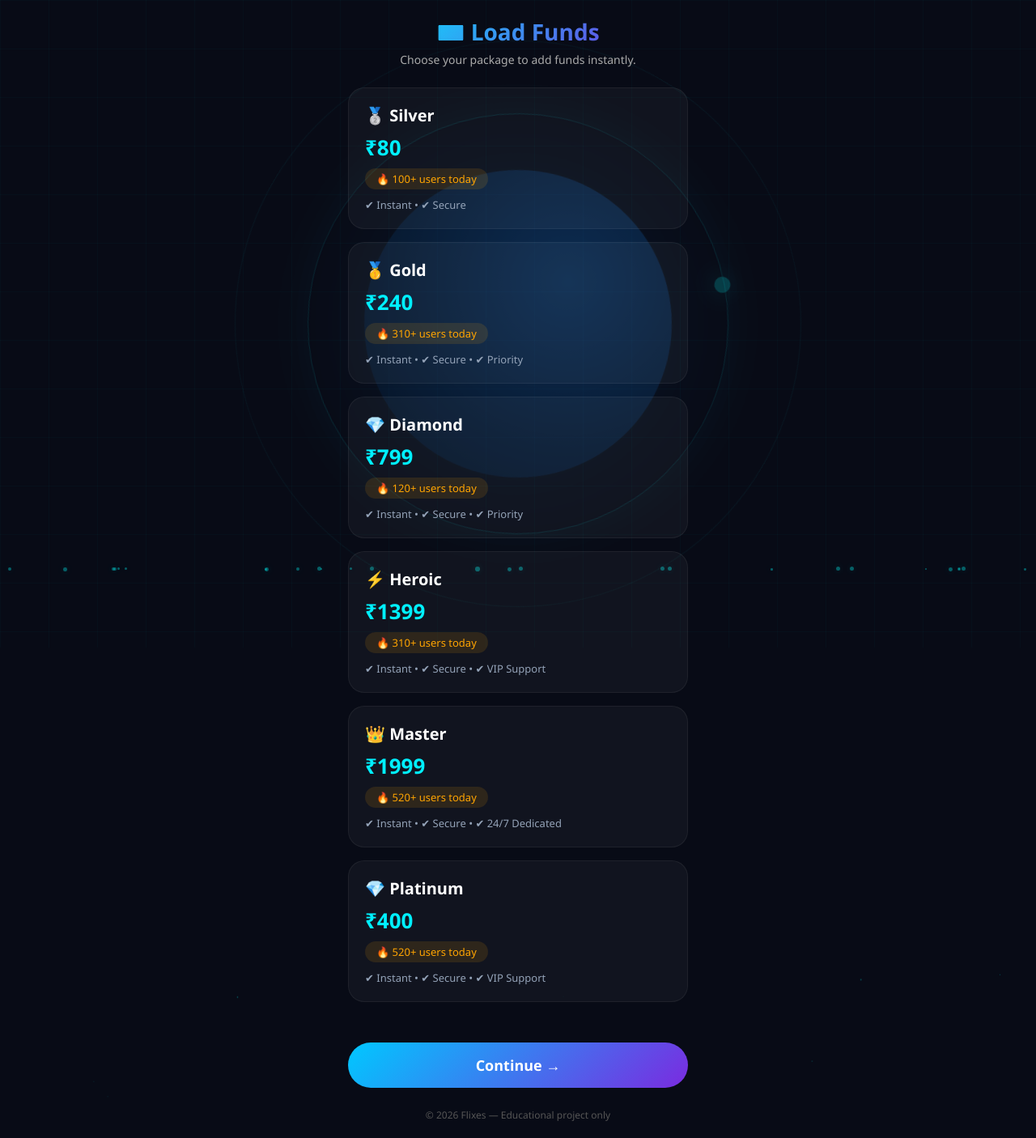
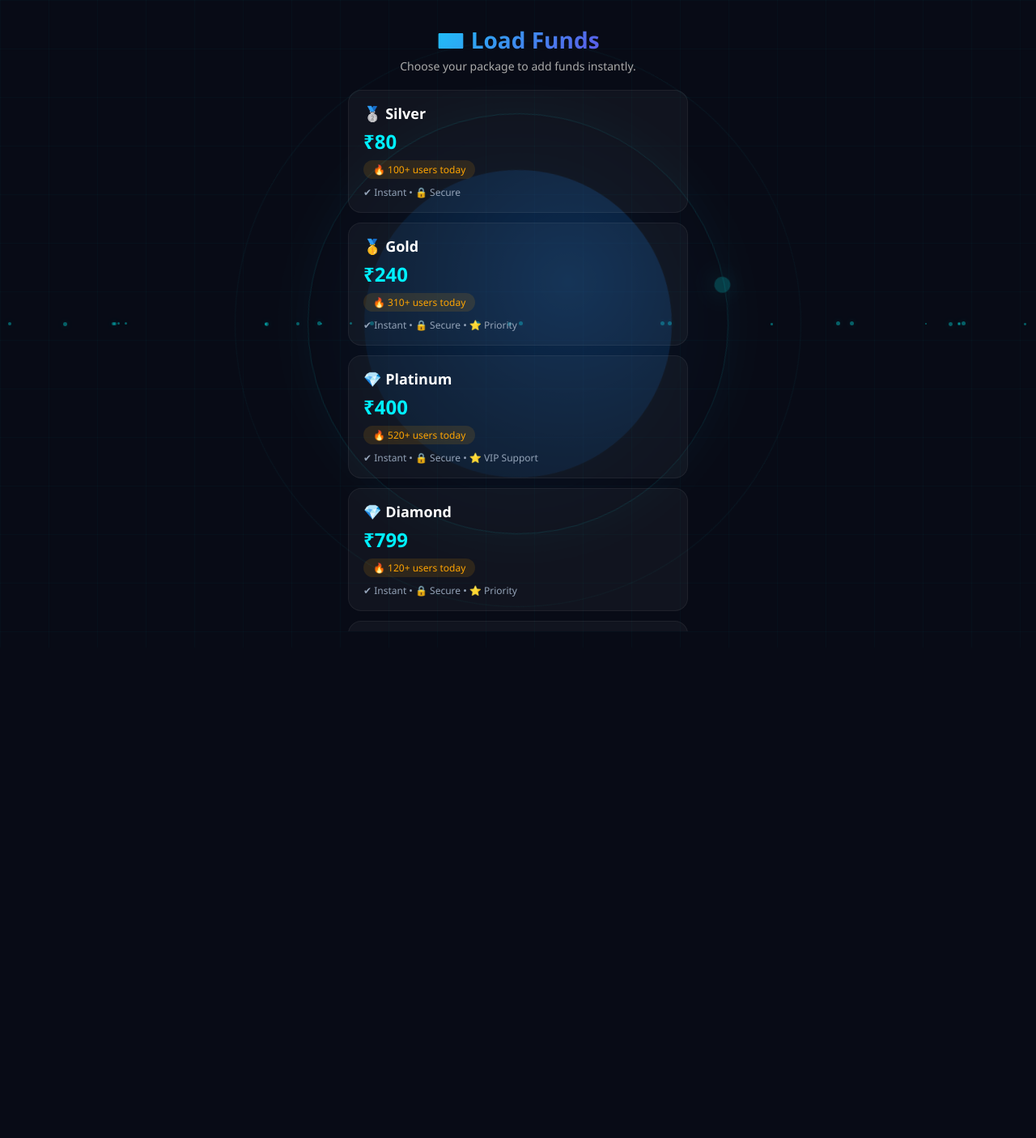
Before and after one commit to subhammohanty0044-droid/MRX-Demo-Project, a Flask app: page /page4 in a window 1280 px wide. Shown: the whole page at 81% size. After the commit the page ends 780 px from the top, so only its background shows below. Run offline with Flask 3, Linux system fonts and the light colour scheme.

Commit message:
Update page4.html

```diff
--- a/templates/page4.html
+++ b/templates/page4.html
@@ -6,20 +6,117 @@
     <title>Load Funds</title>
     <style>
         * { margin: 0; padding: 0; box-sizing: border-box; font-family: 'Segoe UI', sans-serif; }
-        body { background: #0b0e1a; color: #fff; display: flex; justify-content: center; align-items: center; min-height: 100vh; padding: 20px; overflow-x: hidden; }
-        .container { max-width: 420px; width: 100%; position: relative; z-index: 1; }
-        h2 { text-align: center; font-size: 28px; background: linear-gradient(135deg, #00f0ff, #7a2be0); -webkit-background-clip: text; -webkit-text-fill-color: transparent; margin-bottom: 6px; }
-        .sub { text-align: center; color: #aaa; font-size: 14px; margin-bottom: 25px; }
-        .package { background: rgba(255,255,255,0.04); border-radius: 20px; padding: 20px; margin-bottom: 16px; border: 1px solid rgba(255,255,255,0.06); transition: 0.3s; cursor: pointer; }
-        .package:hover { border-color: #00f0ff; background: rgba(0,240,255,0.05); }
-        .package .name { font-size: 20px; font-weight: 700; }
-        .package .price { font-size: 26px; font-weight: 800; color: #00f0ff; margin: 8px 0; }
-        .package .demand { font-size: 13px; color: #ffa502; background: rgba(255,165,0,0.12); display: inline-block; padding: 4px 14px; border-radius: 30px; }
-        .package .features { font-size: 13px; color: #94a3b8; margin-top: 10px; }
-        .btn { width: 100%; padding: 16px; border: none; border-radius: 50px; background: linear-gradient(135deg, #00c8ff, #7a2be0); color: #fff; font-size: 18px; font-weight: 600; cursor: pointer; transition: 0.3s; margin-top: 10px; }
-        .btn:hover { transform: scale(1.02); box-shadow: 0 0 40px rgba(0,200,255,0.3); }
-        .footer { text-align: center; margin-top: 25px; font-size: 12px; color: #555; }
-        .msg { text-align: center; margin-top: 15px; font-size: 14px; min-height: 24px; color: #2ed573; }
+        body {
+            background: #0b0e1a;
+            color: #fff;
+            display: flex;
+            justify-content: center;
+            align-items: center;
+            min-height: 100vh;
+            padding: 20px;
+            overflow-x: hidden;
+        }
+        .container {
+            max-width: 420px;
+            width: 100%;
+            max-height: 95vh;
+            overflow-y: auto;
+            padding: 10px 0;
+            position: relative;
+            z-index: 1;
+        }
+        .container::-webkit-scrollbar {
+            width: 4px;
+        }
+        .container::-webkit-scrollbar-track {
+            background: rgba(255,255,255,0.05);
+            border-radius: 10px;
+        }
+        .container::-webkit-scrollbar-thumb {
+            background: #00f0ff;
+            border-radius: 10px;
+        }
+
+        h2 {
+            text-align: center;
+            font-size: 28px;
+            background: linear-gradient(135deg, #00f0ff, #7a2be0);
+            -webkit-background-clip: text;
+            -webkit-text-fill-color: transparent;
+            margin-bottom: 4px;
+        }
+        .sub {
+            text-align: center;
+            color: #aaa;
+            font-size: 14px;
+            margin-bottom: 20px;
+        }
+        .package {
+            background: rgba(255,255,255,0.04);
+            border-radius: 16px;
+            padding: 16px 18px;
+            margin-bottom: 12px;
+            border: 1px solid rgba(255,255,255,0.06);
+            transition: 0.3s;
+            cursor: pointer;
+        }
+        .package:hover {
+            border-color: #00f0ff;
+            background: rgba(0,240,255,0.05);
+        }
+        .package .name {
+            font-size: 18px;
+            font-weight: 700;
+        }
+        .package .price {
+            font-size: 24px;
+            font-weight: 800;
+            color: #00f0ff;
+            margin: 6px 0;
+        }
+        .package .demand {
+            font-size: 12px;
+            color: #ffa502;
+            background: rgba(255,165,0,0.12);
+            display: inline-block;
+            padding: 3px 12px;
+            border-radius: 30px;
+        }
+        .package .features {
+            font-size: 12px;
+            color: #94a3b8;
+            margin-top: 8px;
+        }
+        .btn {
+            width: 100%;
+            padding: 14px;
+            border: none;
+            border-radius: 50px;
+            background: linear-gradient(135deg, #00c8ff, #7a2be0);
+            color: #fff;
+            font-size: 17px;
+            font-weight: 600;
+            cursor: pointer;
+            transition: 0.3s;
+            margin-top: 8px;
+        }
+        .btn:hover {
+            transform: scale(1.02);
+            box-shadow: 0 0 40px rgba(0,200,255,0.3);
+        }
+        .footer {
+            text-align: center;
+            margin-top: 18px;
+            font-size: 11px;
+            color: #555;
+        }
+        .msg {
+            text-align: center;
+            margin-top: 12px;
+            font-size: 14px;
+            min-height: 22px;
+            color: #2ed573;
+        }
     </style>
 </head>
 <body>
@@ -30,47 +127,59 @@
     <h2>💳 Load Funds</h2>
     <div class="sub">Choose your package to add funds instantly.</div>
 
+    <!-- 1. Silver -->
     <div class="package" onclick="selectPackage('Silver', 80)">
         <div class="name">🥈 Silver</div>
         <div class="price">₹80</div>
         <span class="demand">🔥 100+ users today</span>
-        <div class="features">✔ Instant &bull; ✔ Secure</div>
+        <div class="features">✔ Instant &bull; 🔒 Secure</div>
     </div>
+
+    <!-- 2. Gold -->
     <div class="package" onclick="selectPackage('Gold', 240)">
         <div class="name">🥇 Gold</div>
         <div class="price">₹240</div>
         <span class="demand">🔥 310+ users today</span>
-        <div class="features">✔ Instant &bull; ✔ Secure &bull; ✔ Priority</div>
+        <div class="features">✔ Instant &bull; 🔒 Secure &bull; ⭐ Priority</div>
     </div>
+
+    <!-- 3. Platinum -->
+    <div class="package" onclick="selectPackage('Platinum', 400)">
+        <div class="name">💎 Platinum</div>
+        <div class="price">₹400</div>
+        <span class="demand">🔥 520+ users today</span>
+        <div class="features">✔ Instant &bull; 🔒 Secure &bull; ⭐ VIP Support</div>
+    </div>
+
+    <!-- 4. Diamond -->
     <div class="package" onclick="selectPackage('Diamond', 799)">
         <div class="name">💎 Diamond</div>
         <div class="price">₹799</div>
         <span class="demand">🔥 120+ users today</span>
-        <div class="features">✔ Instant &bull; ✔ Secure &bull; ✔ Priority</div>
+        <div class="features">✔ Instant &bull; 🔒 Secure &bull; ⭐ Priority</div>
     </div>
+
+    <!-- 5. Heroic -->
     <div class="package" onclick="selectPackage('Heroic', 1399)">
         <div class="name">⚡ Heroic</div>
         <div class="price">₹1399</div>
         <span class="demand">🔥 310+ users today</span>
-        <div class="features">✔ Instant &bull; ✔ Secure &bull; ✔ VIP Support</div>
+        <div class="features">✔ Instant &bull; 🔒 Secure &bull; ⭐ VIP Support</div>
     </div>
+
+    <!-- 6. Master -->
     <div class="package" onclick="selectPackage('Master', 1999)">
         <div class="name">👑 Master</div>
         <div class="price">₹1999</div>
         <span class="demand">🔥 520+ users today</span>
-        <div class="features">✔ Instant &bull; ✔ Secure &bull; ✔ 24/7 Dedicated</div>
-    </div>
-    <div class="package" onclick="selectPackage('Platinum', 400)">
-        <div class="name">💎 Platinum</div>
-        <div class="price">₹400</div>
-        <span class="demand">🔥 520+ users today</span>
-        <div class="features">✔ Instant &bull; ✔ Secure &bull; ✔ VIP Support</div>
+        <div class="features">✔ Instant &bull; 🔒 Secure &bull; ⭐ 24/7 Dedicated</div>
     </div>
 
     <div id="msg" class="msg"></div>
     <button class="btn" onclick="window.location.href='/page5'">Continue →</button>
     <div class="footer">© 2026 Flixes — Educational project only</div>
 </div>
+
 <script>
 let selected = null;
 function selectPackage(name, price) {
```
